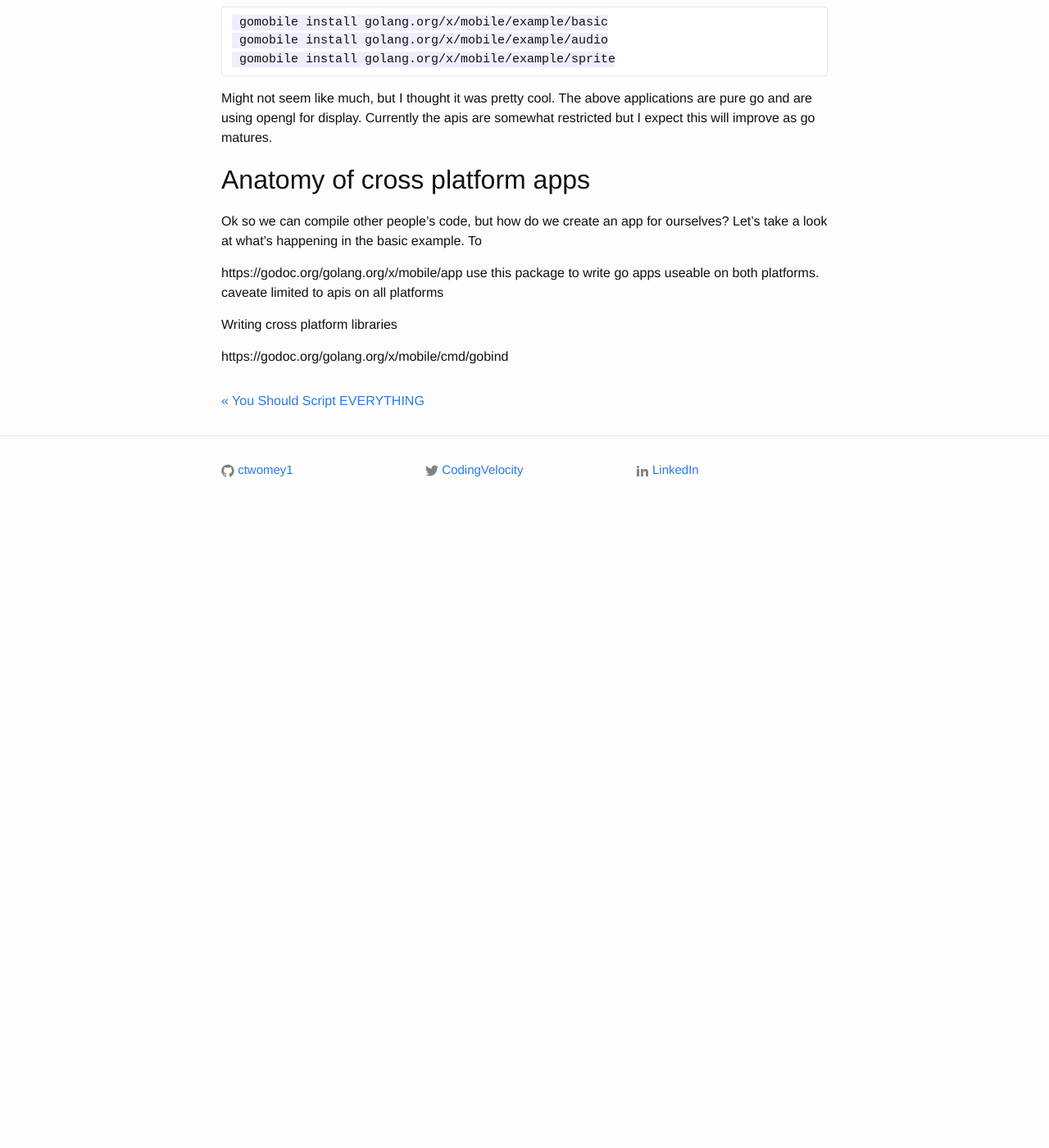
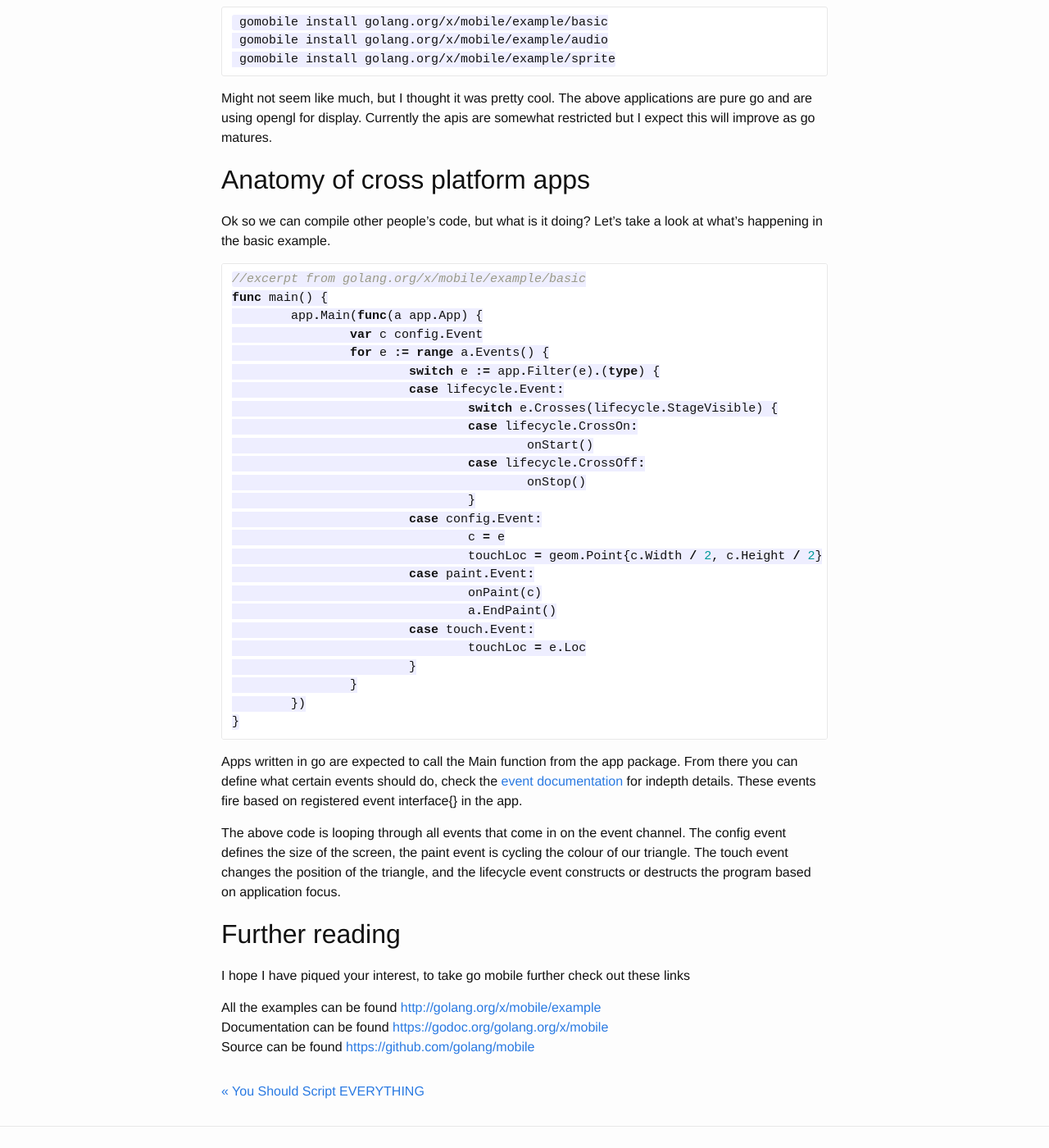
Before and after one commit to catwomey/catwomey.github.io, a Jekyll site: the page built from _posts/2015-07-20-go-mobile-intro.markdown, in a window 1280 px wide and 1400 px high, scrolled down 956 px. Shown: the whole window at 82% size. Built offline with Jekyll 4.4.1, drawn with Linux system fonts in a browser that asks for light colours; Markdown is read by kramdown in place of the engine named in the settings; comment, search, counter and statistics services are not loaded; before the commit the page ends 1586 px from its top, so only the background shows below that; some of the changed text lies outside the part shown.

Commit message:
post complete

````diff
--- a/_posts/2015-07-20-go-mobile-intro.markdown
+++ b/_posts/2015-07-20-go-mobile-intro.markdown
@@ -9,7 +9,7 @@ With the upcoming release of go 1.5 the ability to compile go code to work on an
 
 ##Getting started
 
-Let's get started, first you need to have a working go 1.5 install.  You can compile it from [source](https://golang.org/doc/install/source) or [pre compiled](https://golang.org/dl/).  I used go 1.5 beta2 while writing this blog post on a Linux machine.  I noticed some warnings about things not working in Windows so if you are using windows for development this may not work.
+Let's get started, first you need to have a working go 1.5 install.  You can compile it from [source](https://golang.org/doc/install/source) or use the [pre compiled version](https://golang.org/dl/).  I used go 1.5 beta2 while writing this blog post on a Linux machine.  I noticed some warnings about things not working in Windows so if you are using windows for development this may not work.
 
 Once you have a working go install you need to install the gomobile command by running:
 
@@ -26,9 +26,9 @@ For IOS: Unfortunately IOS support isn't 100% ready for prime time and may not w
 
 ##Installing an example
 
-Before we get to writing code, let's make sure we can compile some example code. Google has provided some [examples](https://godoc.org/golang.org/x/mobile/example) we can use. For the sake of simplicity i'm only going to talk about installing to android from here. (mostly because I don't have an ios device to try)
+Let's see if we can compile and install some go code. Google has provided some [examples](https://godoc.org/golang.org/x/mobile/example) we can use. For the sake of simplicity i'm only going to talk about installing to android from here. (mostly because I don't have an ios device to try)
 
-Assuming you installed everything correctly the following commands should compile and install some sample applications.
+The following commands will install the sample applications
 
 ```
  gomobile install golang.org/x/mobile/example/basic
@@ -40,12 +40,44 @@ Might not seem like much, but I thought it was pretty cool. The above applicatio
 
 ##Anatomy of cross platform apps
 
-Ok so we can compile other people's code, but how do we create an app for ourselves?  Let's take a look at what's happening in the basic example. To
+Ok so we can compile other people's code, but what is it doing? Let's take a look at what's happening in the basic example.
 
-https://godoc.org/golang.org/x/mobile/app use this package to write go apps useable on both platforms.  caveate limited to apis on all platforms
+```go
+//excerpt from golang.org/x/mobile/example/basic
+func main() {
+	app.Main(func(a app.App) {
+		var c config.Event
+		for e := range a.Events() {
+			switch e := app.Filter(e).(type) {
+			case lifecycle.Event:
+				switch e.Crosses(lifecycle.StageVisible) {
+				case lifecycle.CrossOn:
+					onStart()
+				case lifecycle.CrossOff:
+					onStop()
+				}
+			case config.Event:
+				c = e
+				touchLoc = geom.Point{c.Width / 2, c.Height / 2}
+			case paint.Event:
+				onPaint(c)
+				a.EndPaint()
+			case touch.Event:
+				touchLoc = e.Loc
+			}
+		}
+	})
+}
+```
 
+Apps written in go are expected to call the Main function from the app package.  From there you can define what certain events should do, check the [event documentation](https://godoc.org/golang.org/x/mobile/event) for indepth details.  These events fire based on registered event interface{} in the app.
 
-Writing cross platform libraries
+The above code is looping through all events that come in on the event channel. The config event defines the size of the screen, the paint event is cycling the colour of our triangle.  The touch event changes the position of the triangle, and the lifecycle event constructs or destructs the program based on application focus.
 
+##Further reading
 
-https://godoc.org/golang.org/x/mobile/cmd/gobind
+I hope I have piqued your interest, to take go mobile further check out these links
+
+All the examples can be found [http://golang.org/x/mobile/example](http://golang.org/x/mobile/example) <br/>
+Documentation can be found [https://godoc.org/golang.org/x/mobile](https://godoc.org/golang.org/x/mobile) <br/>
+Source can be found [https://github.com/golang/mobile](https://github.com/golang/mobile)
````
